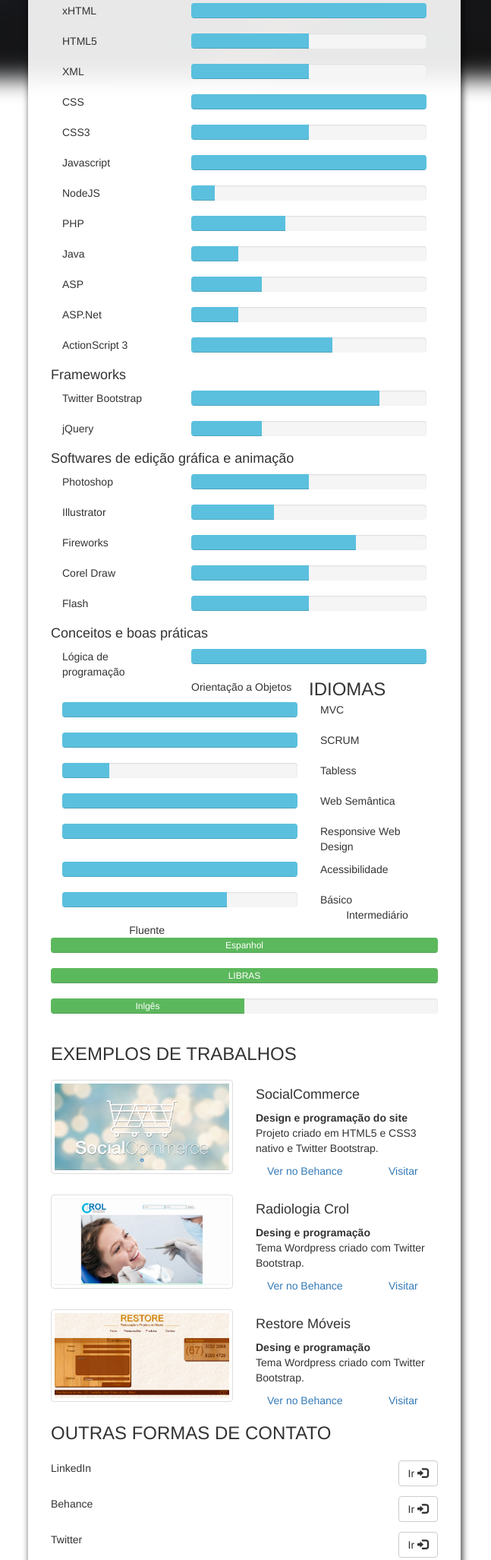
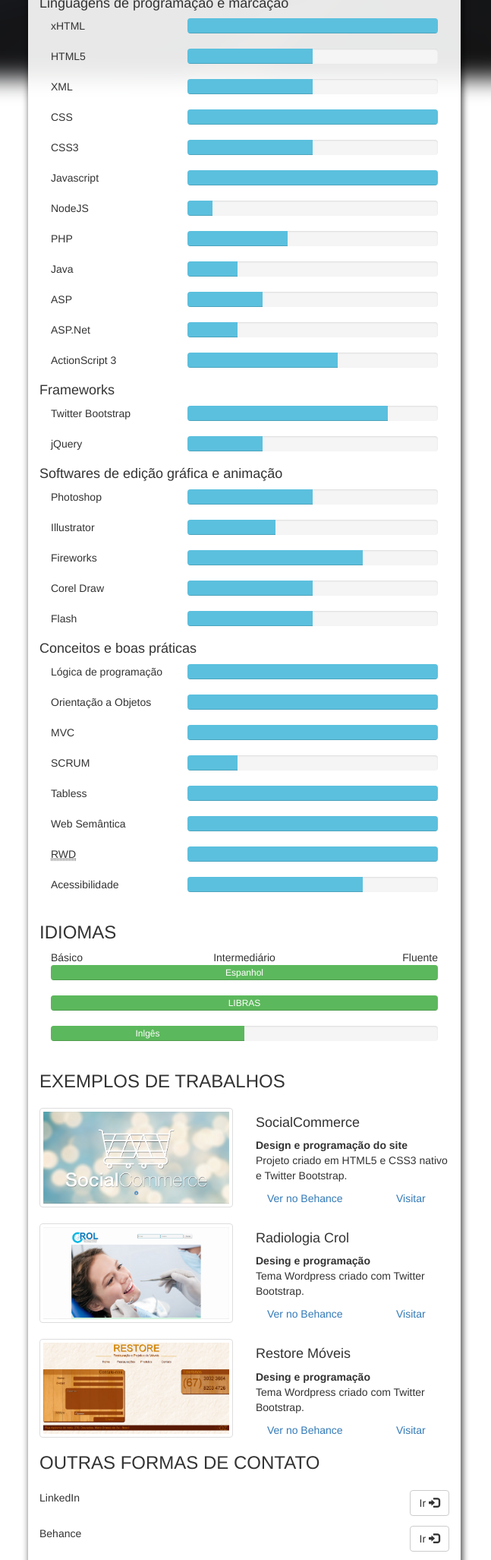
Before and after one commit to flpms/portfolio, a plain HTML site: page index.html in a window 1280 px wide. Shown: the part 747-2800 px from the top of the page at 76% size, without its empty margins (318-965 px from the left). Drawn offline with nearby package versions, Linux system fonts and the light colour scheme.

Commit message:
Responsive to iPad Horizontal and Vertical

```diff
--- a/index.html
+++ b/index.html
@@ -7,7 +7,6 @@
 		<meta name="viewport" content="width=device-width, initial-scale=1" />
 		<link href="http://netdna.bootstrapcdn.com/bootstrap/3.1.1/css/bootstrap.min.css" rel="stylesheet" />
 		<link href="stylesheets/index.css" rel="stylesheet" />
-
 	</head>
 
 	<body>
@@ -16,18 +15,18 @@
 		<div class="container">
 			<div class="col-sm-12 col-md-4 col-lg-3">
 				<div class="vcard">
-					<div class="col-sm-4 col-lg-12"><img src="images/perfil.png" class="img-responsive img-circle" /></div>
-					<div class="col-sm-8 col-lg-12">
+					<div class="col-sm-4 col-md-12 col-lg-12"><img src="images/perfil.png" class="img-responsive img-circle" /></div>
+					<div class="col-sm-8 col-md-12 col-lg-12">
 						<h1 class="fn text-center col-sm-12"><small>Filipe M. Silva</small></h1>
 						<p class="text-center col-sm-12"><a href="mailto:filipemelodasilva@gmail.com"><small>filipemelodasilva@gmail.com</small></a></p>
-						<p class="adr col-sm-6 col-lg-12">
+						<p class="adr col-sm-6 col-md-12 col-lg-12">
 							<span class="street-address">Rua Jales, 80</span><br />
 							<span>Jd. Sto. Ant. de Pádua</span><br>
 							<span class="city">Santo André</span>-<span class="state">SP</span><br>
 							<span class="postal-code">CEP: 09111-620</span><br>
 							<span class="country-name">Brasil</span>
 						</p>
-						<p class="tel col-sm-6 col-lg-12">
+						<p class="tel col-sm-6 col-md-12 col-lg-12">
 							<span>+55 (11) 964 316 820</span><br />
 							<span>+55 (67) 8211 4160</span>
 						</p>
@@ -120,7 +119,7 @@
 						</div>
 					</div>
 				</article>
-				<article id="professionalSkills">
+				<article id="professionalSkills" class="row">
 					<h3>QUALIFICAÇÕES PROFISSIONAIS</h3>
 					<div class="col-lg-12 col-md-12">
 						<div class="col-sm-4 col-md-offset-3 col-md-3 col-lg-offset-3 col-lg-3">Básico</div>
@@ -331,7 +330,7 @@
 							</div>
 						</div>
 					</div>
-					<p class="col-md-4 col-lg-4">Responsive Web Design</p>
+					<p class="col-md-4 col-lg-4"><abbr title="Responsive Web Design">RWD</abbr></p>
 					<div class="col-md-8 col-lg-8">
 						<div class="progress">
 							<div class="progress-bar progress-bar-info" role="progressbar" aria-valuenow="60" aria-valuemin="0" aria-valuemax="100" style="width: 100%;">
@@ -348,9 +347,9 @@
 						</div>
 					</div>
 				</article>
-				<article id="idiom">
+				<div class="clear"></div>
+				<article id="idiom" class="row">
 					<h3>Idiomas</h3>
-					<div class="row">
 					<div class="col-sm-4 col-md-4 col-lg-4 text-left">Básico</div>
 					<div class="col-sm-4 col-md-4 col-lg-4 text-center">Intermediário</div>
 					<div class="col-sm-4 col-md-4 col-lg-4 text-right">Fluente</div>
@@ -361,7 +360,7 @@
 							</div>
 						</div>
 					</div>
-						<div class="col-sm-12col-md-12 col-lg-12">
+					<div class="col-sm-12 col-md-12 col-lg-12">
 						<div class="progress">
 							<div class="progress-bar progress-bar-success" role="progressbar" aria-valuenow="60" aria-valuemin="0" aria-valuemax="100" style="width: 100%;">
 								<span>LIBRAS</span>
@@ -375,9 +374,8 @@
 							</div>
 						</div>
 					</div>
-					</div>
 				</article>
-				<article id="work">
+				<article id="work" class="row">
 					<h3>Exemplos de trabalhos</h3>
 					<div class="row workitem">
 						<div class="col-sm-6 col-md-6 col-lg-6">
@@ -431,7 +429,7 @@
 						</div>
 					</div>
 				</article>
-				<article id="othersLinks">
+				<article id="othersLinks" class="row">
 					<h3>Outras formas de contato</h3>
 					<div class="row">
 						<p class="col-md-6 col-lg-6 linkiten">LinkedIn</p>
```
Lines whose indentation alone changed are shown as unchanged.
